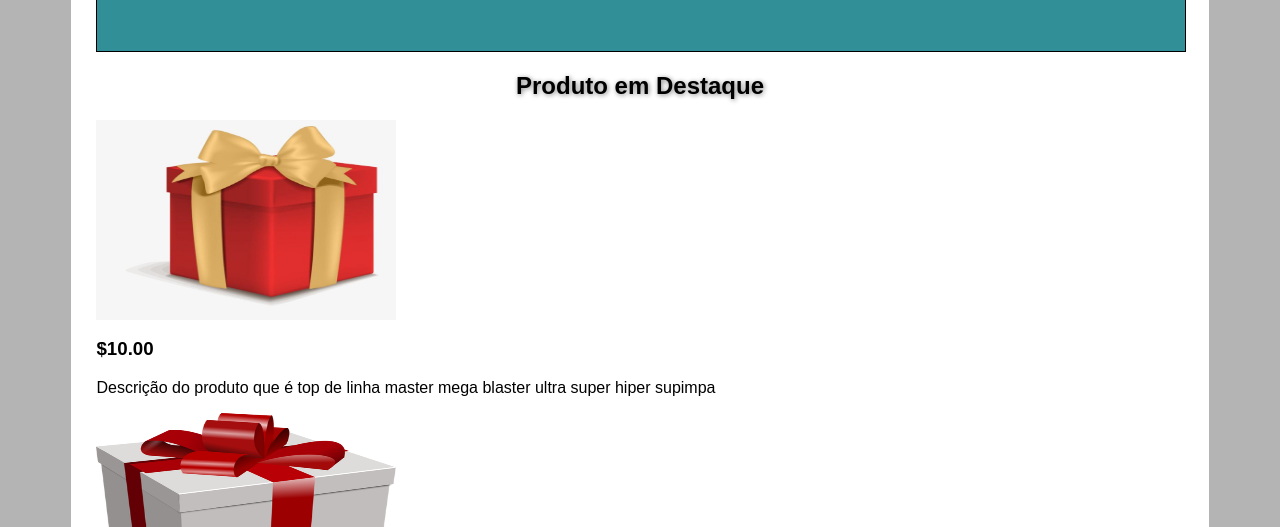
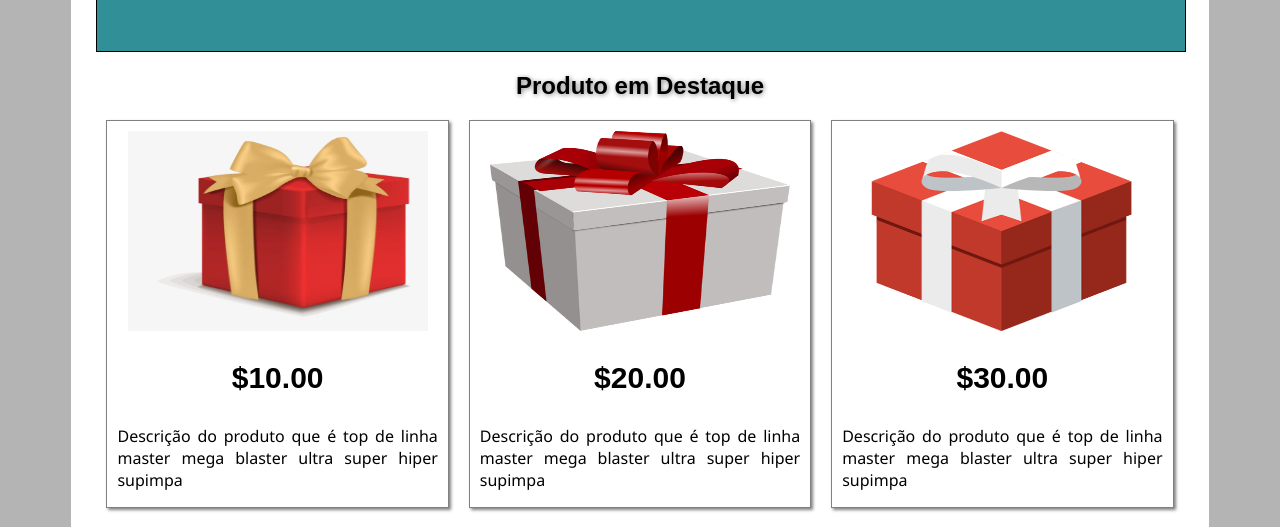
Before and after one commit to HozanaSurda/html-css-gama, a plain HTML site: page index.html in a window 1280 px wide. Shown: the part 850-1377 px from the top of the page. Drawn offline with Linux system fonts and the light colour scheme.

Commit message:
atualizacao do estilo

```diff
--- a/estilo.css
+++ b/estilo.css
@@ -45,3 +45,33 @@ a {
 	justify-content: center;
 	text-shadow: gray 1px 1px 5px;
 }
+
+#produtos {
+	display: flex;
+	justify-content: space-between;
+}
+
+.produtoDestaque {
+	border: gray 1px solid;
+	margin-left: 10px;
+	margin-right: 10px;
+	box-shadow: gray 2px 2px 3px;
+	text-align: center;
+}
+
+.imgDestaque {
+	margin-top: 10px;
+	width: 300px;
+	height: 200px;
+}
+
+h3 {
+	font-size: 30px;
+}
+
+.decDestaque {
+	font-family: 'Segoe UI', Tahoma, Geneva, Verdana, sans-serif;
+	margin-left: 10px;
+	margin-right: 10px;
+	text-align: justify;
+}
--- a/index.html
+++ b/index.html
@@ -27,21 +27,24 @@
 
         <div id="produtos">
             <div class="produtoDestaque">
-                <img style="width: 300px; height: 200px;" src="Imagem/Caixa.jpg">
+                <img class=" imgDestaque" src="Imagem/Caixa.jpg">
                 <h3> $10.00 </h3>
-                <p> Descrição do produto que é top de linha master mega blaster ultra super hiper supimpa </p>
+                <p class="decDestaque"> Descrição do produto que é top de linha master mega blaster ultra super
+                    hiper supimpa </p>
             </div>
 
             <div class="produtoDestaque">
-                <img style="width: 300px; height: 200px;" src="Imagem/caixa 1.png">
+                <img class="imgDestaque" src="Imagem/caixa 1.png">
                 <h3> $20.00 </h3>
-                <p> Descrição do produto que é top de linha master mega blaster ultra super hiper supimpa </p>
+                <p class="decDestaque"> Descrição do produto que é top de linha master mega blaster ultra super
+                    hiper supimpa </p>
             </div>
 
             <div class="produtoDestaque">
-                <img style="width: 300px; height: 200px;" src="Imagem/caixa 2.png">
+                <img class="imgDestaque" src="Imagem/caixa 2.png">
                 <h3> $30.00 </h3>
-                <p> Descrição do produto que é top de linha master mega blaster ultra super hiper supimpa </p>
+                <p class="decDestaque"> Descrição do produto que é top de linha master mega blaster ultra super
+                    hiper supimpa </p>
             </div>
         </div>
     </div>
```
